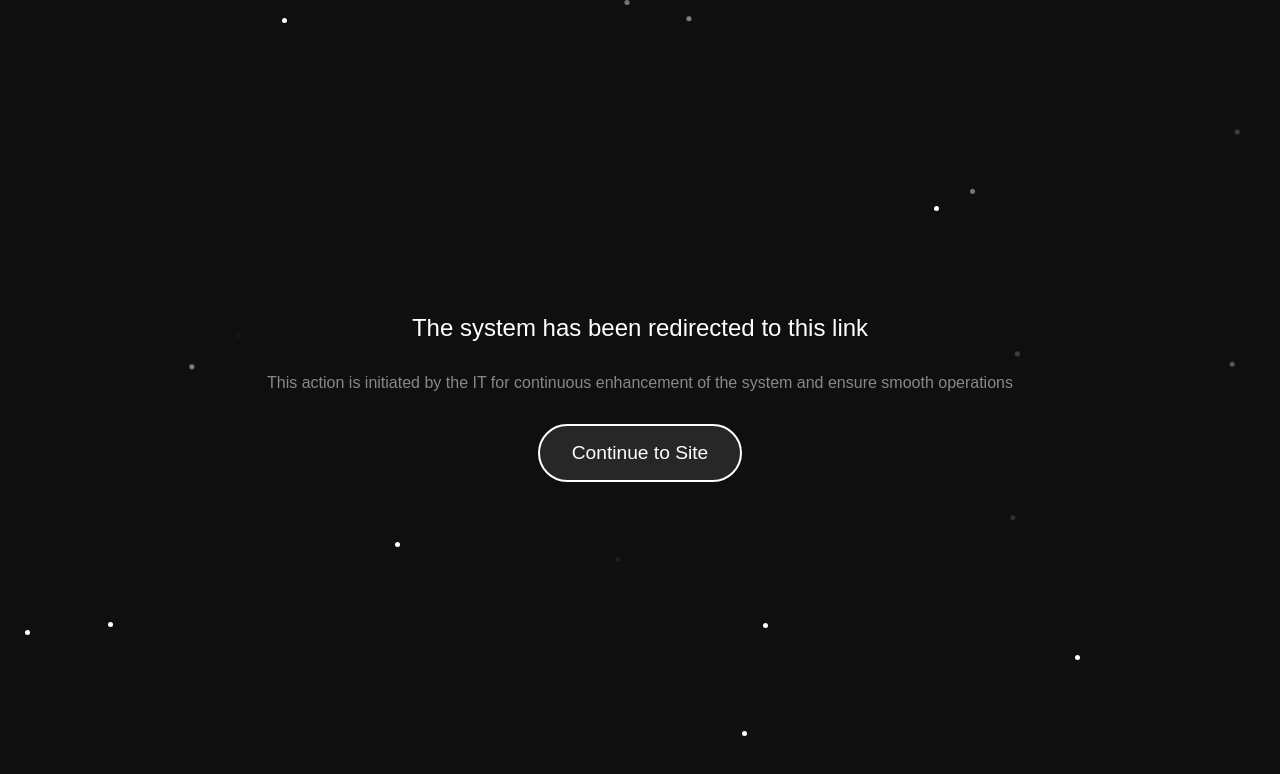
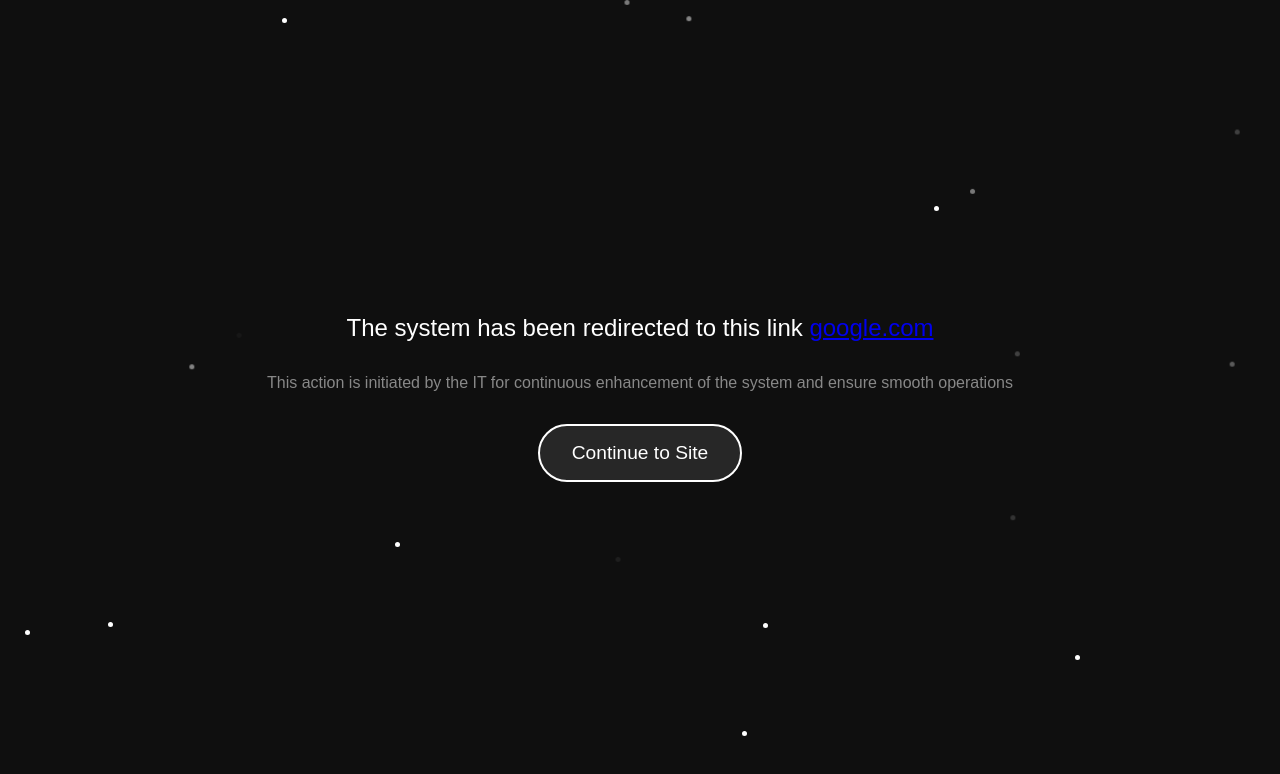
Before and after one commit to jaymarspin/fancy-redirector, a plain HTML site: page index.html in a window 1280 px wide. Drawn offline with Linux system fonts and the light colour scheme.

Commit message:
Update index.html

```diff
--- a/index.html
+++ b/index.html
@@ -111,12 +111,12 @@
       </script>
     </div>
     <div class="container">
-      <div class="message">The system has been redirected to this link</div>
+      <div class="message">The system has been redirected to this link  <a href="google.com">google.com</a></div>
       <div class="subtitle">
         This action is initiated by the IT for continuous enhancement of the
         system and ensure smooth operations
       </div>
-      <a href="https://google.com" class="redirect-link">Continue to Site</a>
+      <a href="google.com" class="redirect-link">Continue to Site</a>
     </div>
   </body>
 </html>
```
